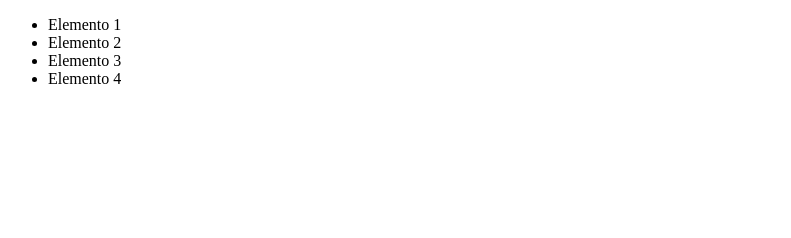
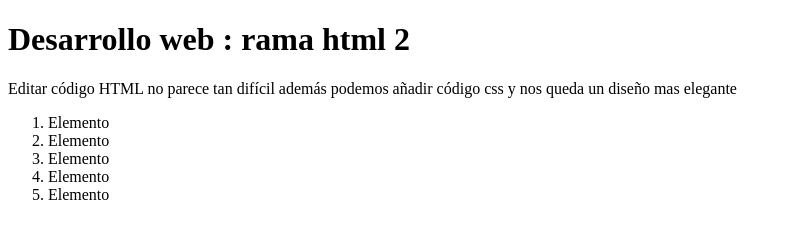
Before and after one commit to montessalta/youtube-git-main, a plain HTML site: page index.html in a window 1280 px wide. Shown: the whole page, without its empty margins (0-791 px from the left). Drawn offline with Linux system fonts and the light colour scheme.

Commit message:
segundo cmio ne el html rama html

```diff
--- a/index.html
+++ b/index.html
@@ -7,11 +7,15 @@
   <title>Título del documento HTML</title>
 </head>
 <body>
-  <ul>
-    <li>Elemento 1</li>
-    <li>Elemento 2</li>
-    <li>Elemento 3</li>
-    <li>Elemento 4</li>
-  </ul>
+  <h1>Desarrollo web : rama html 2</h1>
+  <p>Editar código HTML no parece tan difícil además podemos añadir código css y nos queda un diseño mas elegante</p>
+
+<ol>
+  <li>Elemento</li>
+  <li>Elemento</li>
+  <li>Elemento</li>
+  <li>Elemento</li>
+  <li>Elemento</li>
+</ol>
 </body>
 </html>
```
